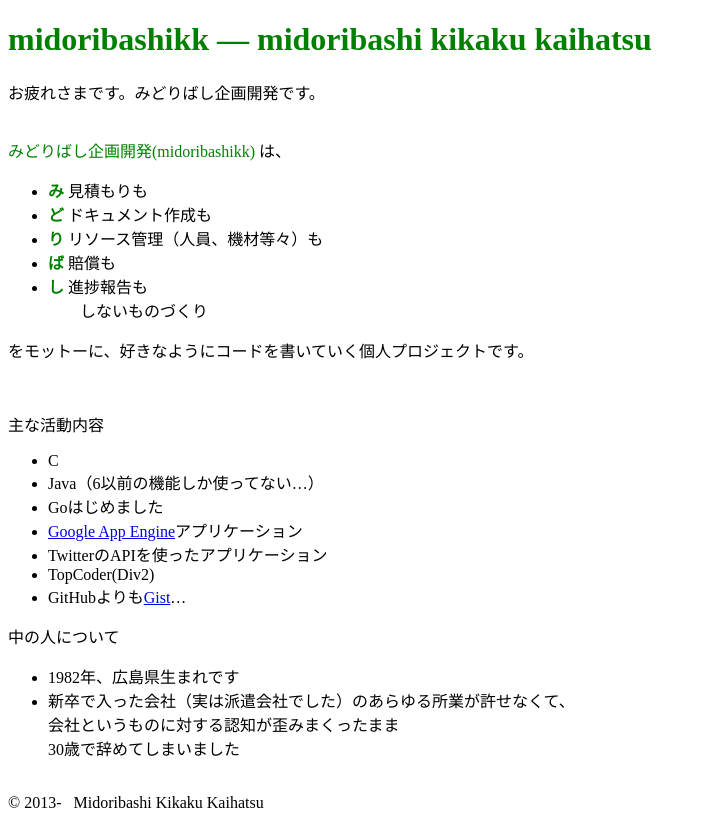
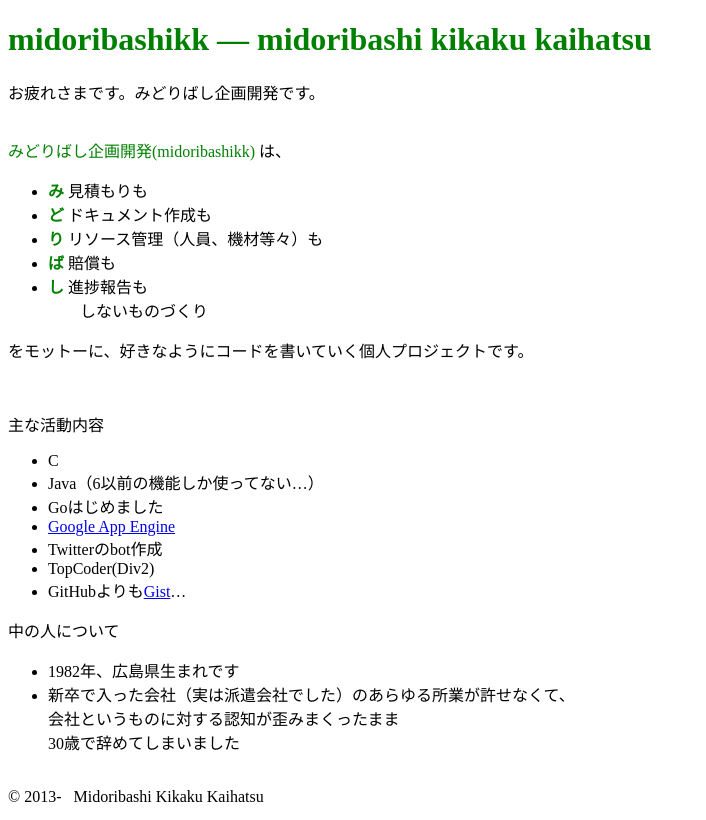
Before and after one commit to midoribashikk/midoribashikk.github.io, a plain HTML site: page index.html in a window 1280 px wide. Shown: the whole page, without its empty margins (0-706 px from the left). Drawn offline with Linux system fonts and the light colour scheme.

Commit message:
modified GAE link

```diff
--- a/index.html
+++ b/index.html
@@ -28,8 +28,8 @@
 <li>C</li>
 <li>Java（6以前の機能しか使ってない…）</li>
 <li>Goはじめました</li>
-<li><a href="https://cloud.google.com/appengine/docs">Google App Engine</a>アプリケーション</li>
-<li>TwitterのAPIを使ったアプリケーション</li>
+<li><a href="https://cloud.google.com/appengine/">Google App Engine</a></li>
+<li>Twitterのbot作成</li>
 <li>TopCoder(Div2)</li>
 <li>GitHubよりも<a href="https://gist.github.com/midoribashikk">Gist</a>…</li>
 </ul>
```
